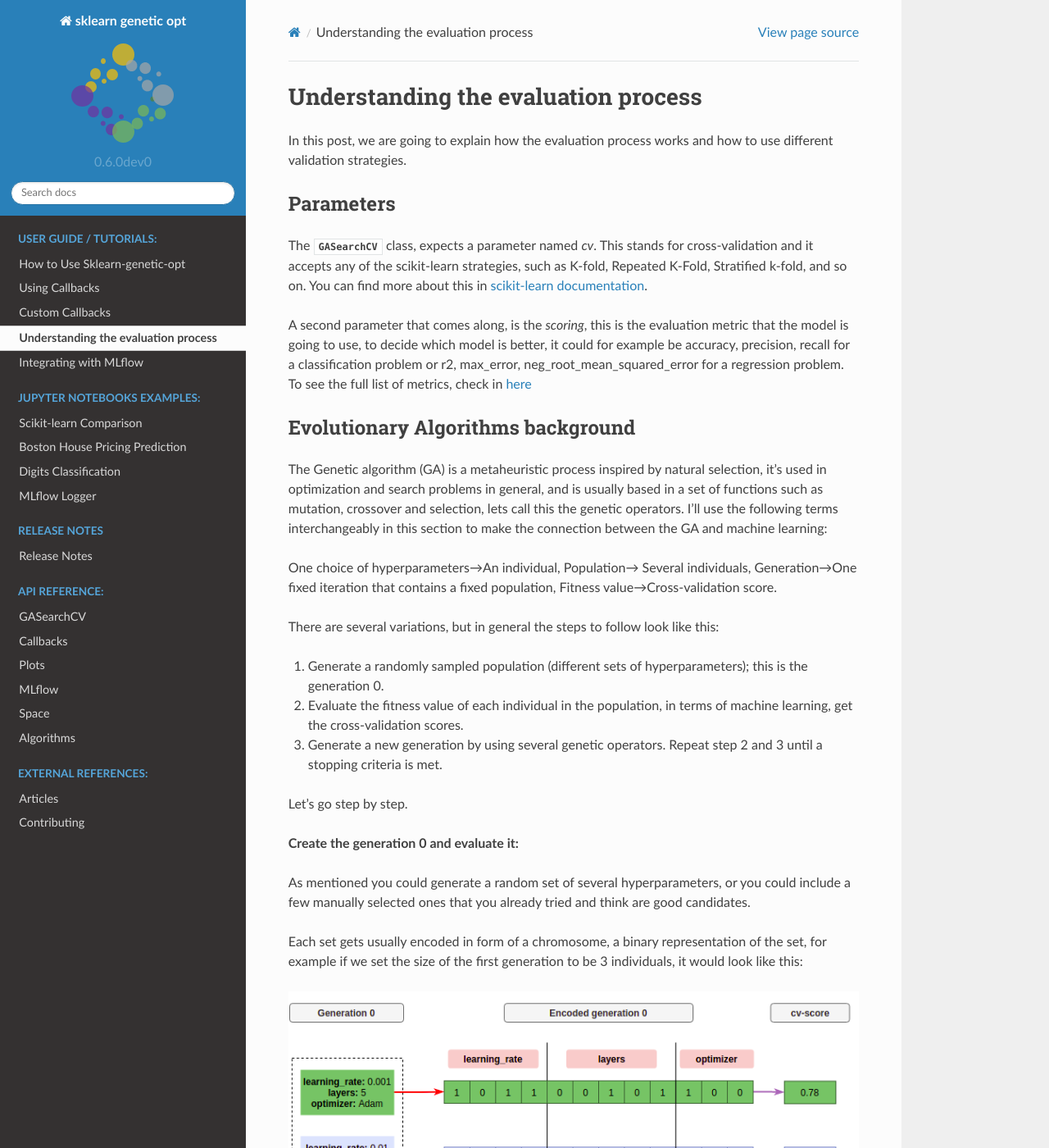
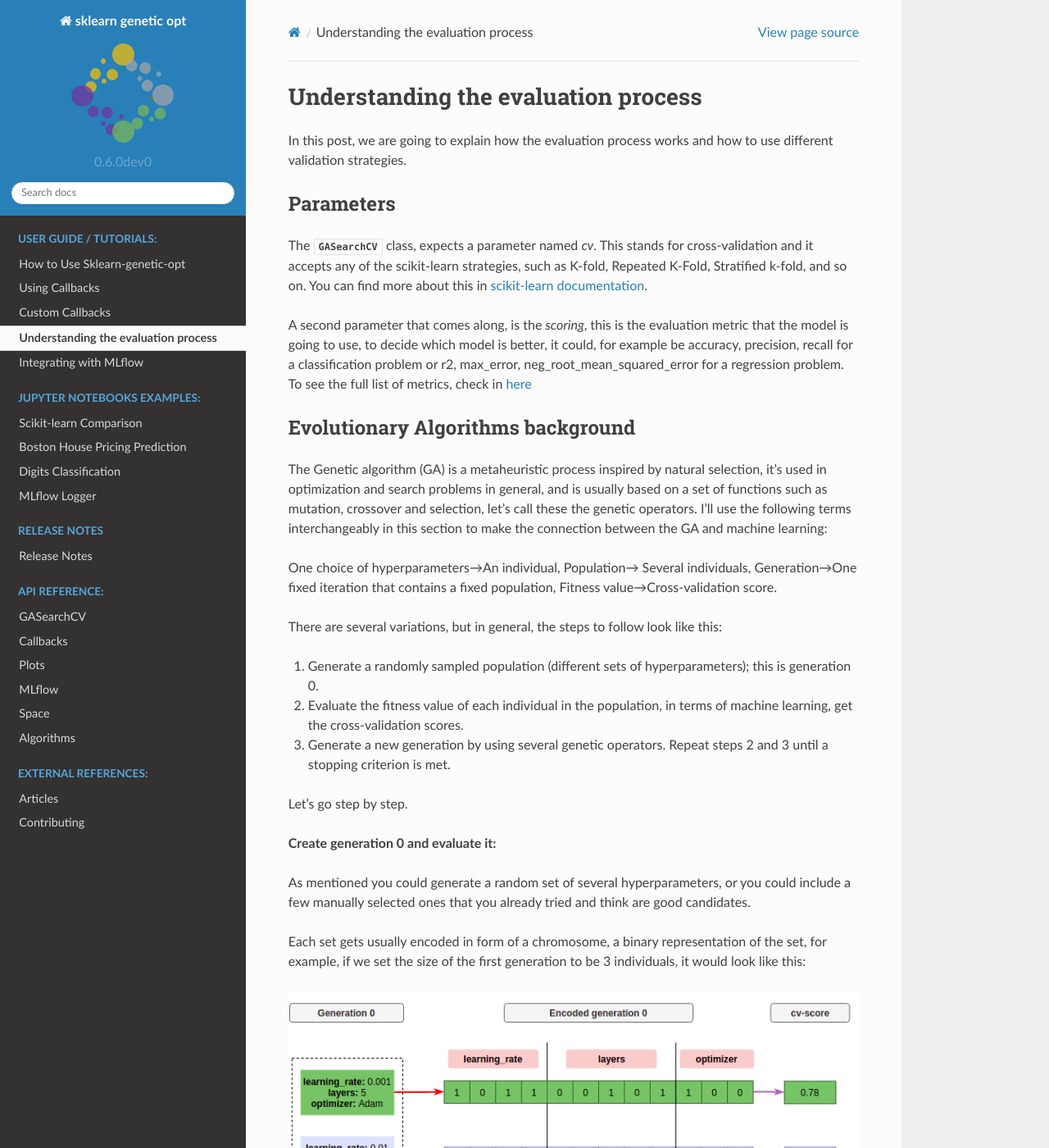
Before and after one commit to rodrigo-arenas/Sklearn-genetic-opt, a Sphinx documentation site: the page built from docs/tutorials/understand_cv.rst, in a window 1280 px wide and 1400 px high. Shown: the whole window at 82% size. Built offline with Sphinx 7.4.7 and the Read the Docs theme 2.0.0, drawn with Linux system fonts in a browser that asks for light colours; the version number is read from the project's files by our own code; some of the changed text lies outside the part shown.

Commit message:
Grammar improvements and typos fixed

```diff
--- a/docs/tutorials/understand_cv.rst
+++ b/docs/tutorials/understand_cv.rst
@@ -14,7 +14,7 @@ You can find more about this in `scikit-learn documentation <https://scikit-lear
 
 A second parameter that comes along, is the `scoring`, this is the evaluation metric
 that the model is going to use, to decide which model is better,
-it could for example be accuracy, precision, recall for a classification problem
+it could, for example be accuracy, precision, recall for a classification problem
 or r2, max_error, neg_root_mean_squared_error for a regression problem.
 To see the full list of metrics, check in `here <https://scikit-learn.org/stable/modules/model_evaluation.html>`_
 
@@ -22,8 +22,8 @@ Evolutionary Algorithms background
 ----------------------------------
 
 The Genetic algorithm (GA) is a metaheuristic process inspired by natural selection, it's used in optimization
-and search problems in general, and is usually based in a set of functions such as mutation, crossover and selection,
-lets call this the genetic operators.
+and search problems in general, and is usually based on a set of functions such as mutation, crossover and selection,
+let's call these the genetic operators.
 I'll use the following terms interchangeably in this section to make the connection between the GA and machine learning:
 
 One choice of hyperparameters→An individual,
@@ -31,23 +31,23 @@ Population→ Several individuals,
 Generation→One fixed iteration that contains a fixed population,
 Fitness value→Cross-validation score.
 
-There are several variations, but in general the steps to follow look like this:
+There are several variations, but in general, the steps to follow look like this:
 
-1. Generate a randomly sampled population (different sets of hyperparameters); this is the generation 0.
+1. Generate a randomly sampled population (different sets of hyperparameters); this is generation 0.
 2. Evaluate the fitness value of each individual in the population, in terms of machine learning,
    get the cross-validation scores.
 3. Generate a new generation by using several genetic operators.
-   Repeat step 2 and 3 until a stopping criteria is met.
+   Repeat steps 2 and 3 until a stopping criterion is met.
 
 Let's go step by step.
 
-**Create the generation 0 and evaluate it:**
+**Create generation 0 and evaluate it:**
 
 As mentioned you could generate a random set of several hyperparameters,
 or you could include a few manually selected ones that you already tried and think are good candidates.
 
 Each set gets usually encoded in form of a chromosome, a binary representation of the set,
-for example if we set the size of the first generation to be 3 individuals, it would look like this:
+for example, if we set the size of the first generation to be 3 individuals, it would look like this:
 
 .. image:: ../images/understandcv_generation0.png
 
@@ -65,7 +65,7 @@ I'm going to show the most common ones:
 **Crossover:**
 
 This operator consists of taking two parent chromosomes and mates them to create new children,
-the way we select the parents could be by a probability distribution function, which gives more probability to the individuals with higher fitness of the generation, lets say the individual number 1 and 3 got selected, then we can take two random points of each parent and make the crossover, like this:
+the way we select the parents could be by a probability distribution function, which gives more probability to the individuals with higher fitness of the generation, let's say the individual number 1 and 3 got selected, then we can take two random points of each parent and make the crossover, like this:
 
 .. image:: ../images/understandcv_crossover.png
 
@@ -82,18 +82,18 @@ so we are stuck with the same kind of solutions, that is why we introduce other
 **Mutation:**
 
 This operator allows with a low enough probability (< ~0.1), to change one of the gens or a whole hyperparameter randomly, to create more diverse sets.
-Lets take for example the child 1 from the previous image, lets pick up a random gen and change its value:
+Let's take, for example, child 1 from the previous image, let's pick up a random gen and change its value:
 
 .. image:: ../images/understandcv_mutantchild.png
 
-Or it could even change a whole parameter, for example the optimizer:
+Or it could even change a whole parameter, for example, the optimizer:
 
 .. image:: ../images/understandcv_mutantparameter.png
 
 **Elitism:**
 
-This selection strategy makes reference to the process of selecting the best individuals of each generation,
-to make sure its information is propagated across the generations. This is very straight forward,
+This selection strategy refers to the process of selecting the best individuals of each generation,
+to make sure its information is propagated across the generations. This is very straightforward,
 just select the best k individuals based on their fitness value and copy it to the next generation.
 So after performing those operations, a new generation may look like this:
 
@@ -114,17 +114,17 @@ Steps
 Now, moving to this package implementation.
 The way `GASearchCV` evaluates the candidates is as follows:
 
-* It starts by selecting random sets of hyperparameters according the the `param_grid` definition,
-  the total number of sets are determined by the `population_size` parameter.
+* It starts by selecting random sets of hyperparameters according to the `param_grid` definition,
+  the total number of sets is determined by the `population_size` parameter.
 
-* It fits a model per each set of hyperparameters and calculates the cross validation score
+* It fits a model per each sets of hyperparameters and calculates the cross validation score
   according to the `cv` and `scoring` setup.
 
 * After evaluating each candidate, the fitness, fitness_std, fitness_max and fitness_min are computed
   and are logged into the console if ``verbose=True``.
   `Fitness` is the way to refer to the selected metric,
   but this is calculated as the average of all the candidates of the current generation, this means that if there are
-  10 different set of hyperparameters, the `fitness` value, is the average score of those 10 evaluated candidates,
+  10 different sets of hyperparameters, the `fitness` value, is the average score of those 10 evaluated candidates,
   the same goes for the other metrics.
 
 
```
Also changed, not shown: other parts of docs/tutorials/understand_cv.rst (+6 -6 lines), docs/tutorials/basic_usage.rst (+14 -14 lines), docs/tutorials/callbacks.rst (+14 -14 lines), docs/tutorials/custom_callback.rst (+4 -4 lines), docs/tutorials/mlflow.rst (+8 -8 lines).
